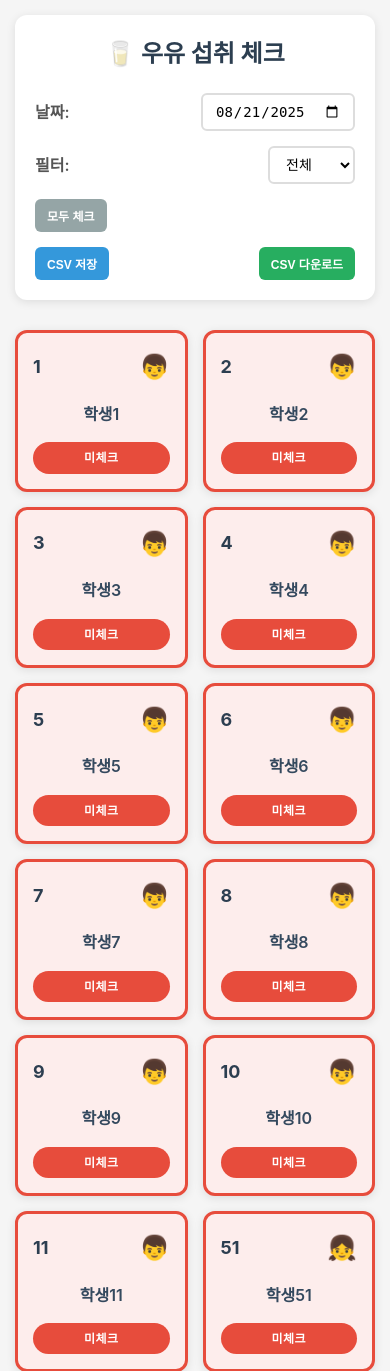
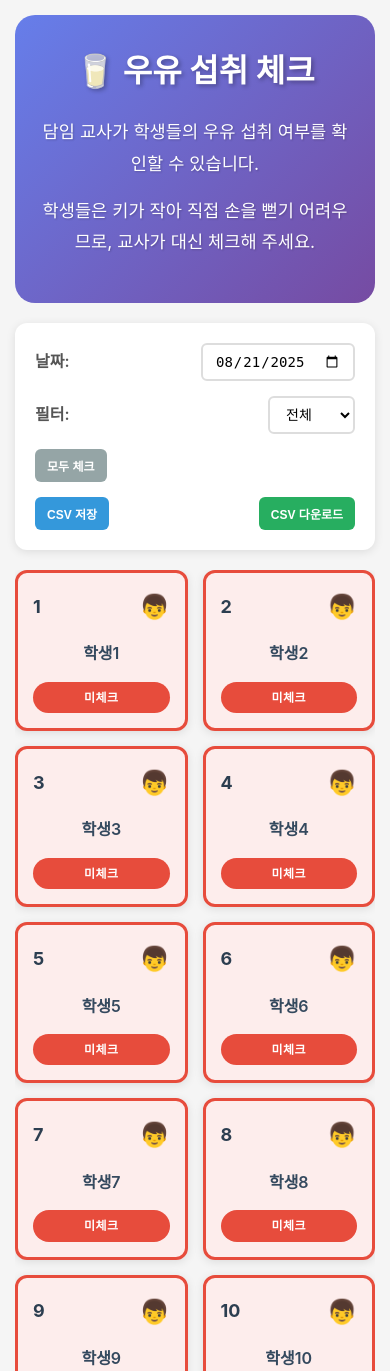
Before and after one commit to biquiRaccoon/vibecoding_dissemination, a Flask app: page / in a window 390 px wide. Shown: the top 1371 px of the page. Run offline with Flask 3, Linux system fonts and the light colour scheme.

Commit message:
Improve app layout and add default current date for intake tracking
Restructure the UI into two halves for instructions and app functionality, and set the default date input to the current system date.

Replit-Commit-Author: Agent
Replit-Commit-Session-Id: fcdbac66-9b3b-46c1-8fe4-c5a7ef480801
Replit-Commit-Checkpoint-Type: full_checkpoint
Replit-Commit-Screenshot-Url: https://storage.googleapis.com/screenshot-production-us-central1/ab402d47-47fa-42d8-9a70-92f5d12e42e3/fcdbac66-9b3b-46c1-8fe4-c5a7ef480801/T66ZHjF

```diff
--- a/static/styles.css
+++ b/static/styles.css
@@ -16,22 +16,57 @@ body {
     max-width: 1200px;
     margin: 0 auto;
     padding: 20px;
+    height: 100vh;
+    display: flex;
+    flex-direction: column;
 }
 
-/* Header styles */
+/* Instructions section (top half) */
+.instructions-section {
+    flex: 1;
+    display: flex;
+    flex-direction: column;
+    justify-content: center;
+    align-items: center;
+    background: linear-gradient(135deg, #667eea 0%, #764ba2 100%);
+    border-radius: 20px;
+    margin-bottom: 20px;
+    color: white;
+    text-align: center;
+    padding: 40px;
+}
+
+.instructions-section h1 {
+    font-size: 3rem;
+    margin-bottom: 30px;
+    text-shadow: 2px 2px 4px rgba(0, 0, 0, 0.3);
+}
+
+.instructions-content {
+    font-size: 1.3rem;
+    line-height: 1.8;
+    max-width: 800px;
+}
+
+.instructions-content p {
+    margin-bottom: 15px;
+    text-shadow: 1px 1px 2px rgba(0, 0, 0, 0.2);
+}
+
+/* App section (bottom half) */
+.app-section {
+    flex: 1;
+    display: flex;
+    flex-direction: column;
+}
+
+/* Header styles (now part of app section) */
 .header {
     background: white;
     padding: 20px;
     border-radius: 12px;
     box-shadow: 0 2px 10px rgba(0, 0, 0, 0.1);
-    margin-bottom: 30px;
-}
-
-.header h1 {
-    text-align: center;
     margin-bottom: 20px;
-    color: #2c3e50;
-    font-size: 2rem;
 }
 
 .controls {
@@ -156,7 +191,8 @@ select:focus {
     display: grid;
     grid-template-columns: repeat(auto-fill, minmax(200px, 1fr));
     gap: 20px;
-    margin-top: 20px;
+    flex: 1;
+    overflow-y: auto;
 }
 
 /* Student card */
@@ -239,10 +275,21 @@ select:focus {
 @media (max-width: 768px) {
     .container {
         padding: 15px;
+        height: auto;
+        min-height: 100vh;
     }
 
-    .header h1 {
-        font-size: 1.5rem;
+    .instructions-section {
+        padding: 30px 20px;
+    }
+
+    .instructions-section h1 {
+        font-size: 2rem;
+        margin-bottom: 20px;
+    }
+
+    .instructions-content {
+        font-size: 1.1rem;
     }
 
     .controls {
--- a/templates/index.html
+++ b/templates/index.html
@@ -8,9 +8,18 @@
 </head>
 <body>
     <div class="container">
+        <!-- Top Half: App Usage Instructions -->
+        <div class="instructions-section">
+            <h1>🥛 우유 섭취 체크</h1>
+            <div class="instructions-content">
+                <p>담임 교사가 학생들의 우유 섭취 여부를 확인할 수 있습니다.</p>
+                <p>학생들은 키가 작아 직접 손을 뻗기 어려우므로, 교사가 대신 체크해 주세요.</p>
+            </div>
+        </div>
+
+        <!-- Bottom Half: Student Cards and Controls -->
+        <div class="app-section">
             <header class="header">
-            <h1>🥛 우유 섭취 체크</h1>
-
                 <div class="controls">
                     <div class="control-group">
                         <label for="date-input">날짜:</label>
@@ -49,6 +58,7 @@
                 </div>
             </main>
         </div>
+    </div>
 
     <script src="{{ url_for('static', filename='app.js') }}"></script>
 </body>
```
Lines whose indentation alone changed are shown as unchanged.
